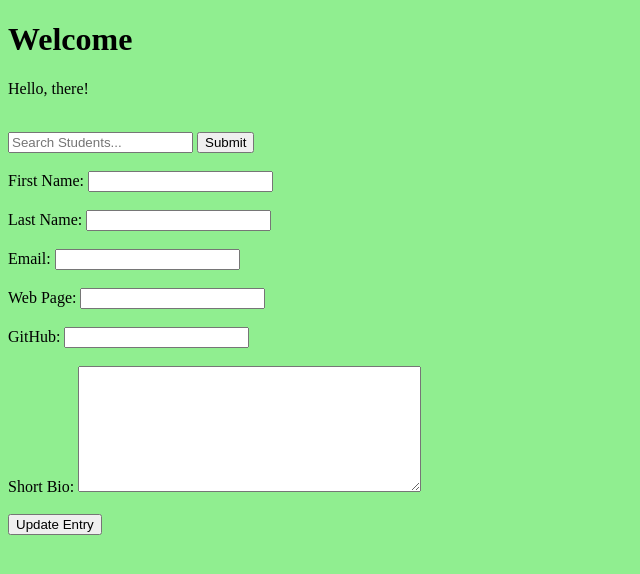
After one commit to DigitalCrafts-September-2016-Cohort/GetCohort, a Flask app: template templates/update.html in a window 1280 px wide. The commit adds this page. Shown: the top 574 px of the page, without its empty margins (0-640 px from the left). Run offline with Flask 2, Linux system fonts and the light colour scheme; the template is opened without the code that fills it, so the values that code supplies are empty.

Commit message:
Made update button.

```diff
--- a/server.py
+++ b/server.py
@@ -176,6 +176,45 @@ def delete():
     )
     return redirect("/all_students")
 
+@app.route("/update", methods=["POST", "GET"])
+def update():
+    email = request.form.get("email")
+    user_id = request.form.get("id")
+    print "\n\nUser id from /update route %s\n\n" % user_id
+
+    if session['email'] == email:
+        return render_template(
+            "update.html",
+            user_id=user_id,
+        )
+
+    else:
+        return redirect('/')
+
+@app.route("/update_entry", methods=["POST"])
+def update_entry():
+    user_id = request.form.get("id")
+    first_name = request.form.get("first_name")
+    last_name = request.form.get("last_name")
+    email = request.form.get("email")
+    web_page = request.form.get("web_page")
+    github = request.form.get("github")
+    bio = request.form.get("bio")
+
+    db.update(
+        "users", {
+            "id": user_id,
+            "first_name": first_name,
+            "last_name": last_name,
+            "email": email,
+            "web_page": web_page,
+            "github": github,
+            "bio": bio
+            }
+        )
+
+    return redirect('/')
+
 @app.route("/add")
 def add():
     return render_template(
--- /dev/null
+++ b/templates/update.html
@@ -0,0 +1,36 @@
+<!DOCTYPE html>
+
+{% extends "layout.html" %}
+
+
+
+{% block body %}
+<form class="" action="/update_entry" method="POST">
+  <input type="hidden" name="id" value="{{user_id}}">
+  <label for="">First Name:</label>
+  <input type="text" name="first_name" value="">
+  <br>
+  <br>
+  <label for="">Last Name:</label>
+  <input type="text" name="last_name" value="">
+  <br>
+  <br>
+  <label for="">Email:</label>
+  <input type="text" name="email" value="">
+  <br>
+  <br>
+  <label for="">Web Page:</label>
+  <input type="text" name="web_page" value="">
+  <br>
+  <br>
+  <label for="">GitHub:</label>
+  <input type="text" name="github" value="">
+  <br>
+  <br>
+  <label for="">Short Bio:</label>
+  <textarea name="bio" rows="8" cols="40"></textarea>
+  <br>
+  <br>
+  <button type="submit">Update Entry</button>
+</form>
+{% endblock %}
```
Also changed, not shown: templates/student_profile.html (+5 -2 lines).
